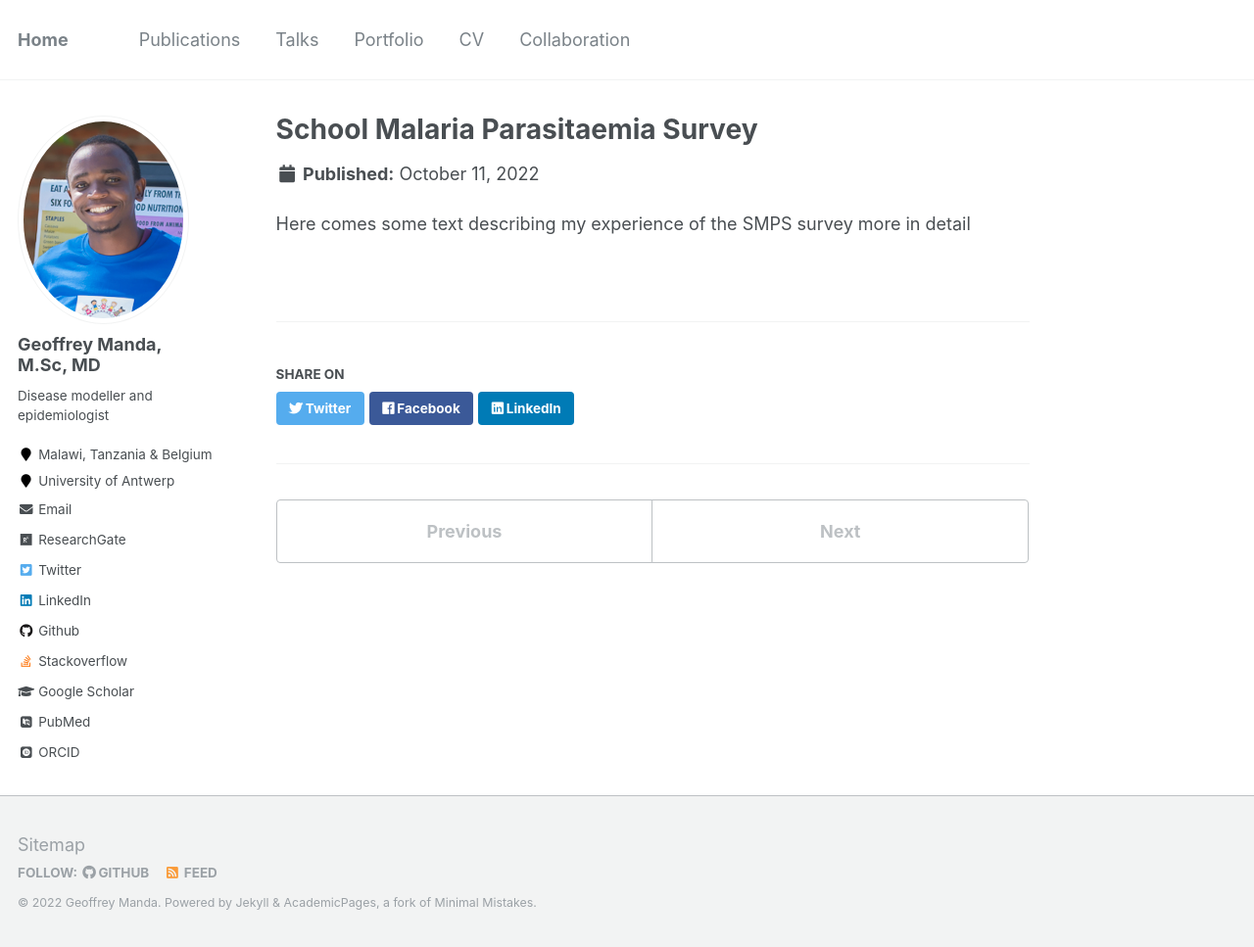
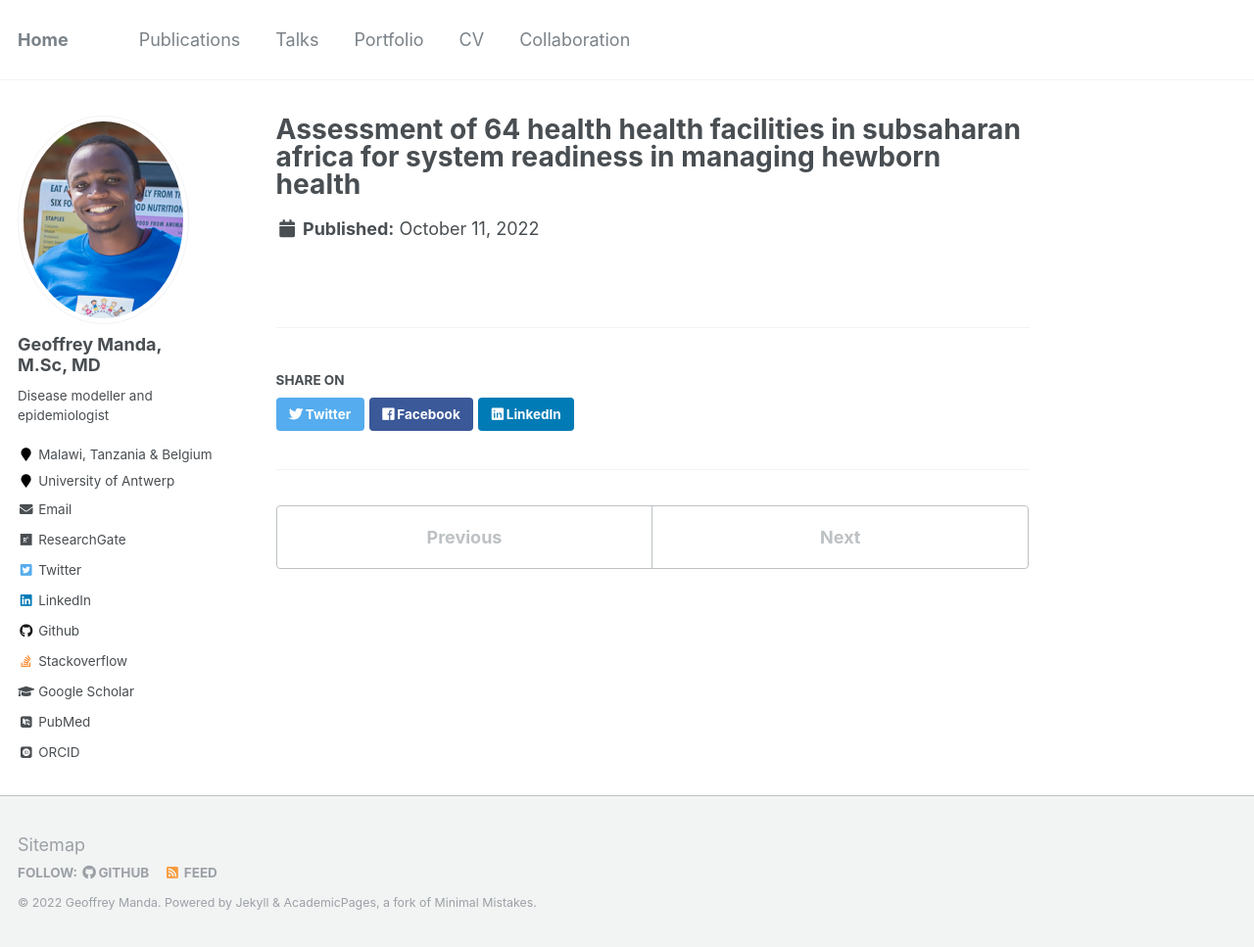
Before and after one commit to GeoffreyManda/GeoffreyManda.github.io, a Jekyll site: the page built from _portfolio/HAW.md, in a window 1280 px wide and 967 px high. Shown: the whole window at 98% size. Built offline with Jekyll 4.4.1, drawn with Linux system fonts in a browser that asks for light colours; some web fonts are replaced.

Commit message:
Update HAW.md

```diff
--- a/_portfolio/HAW.md
+++ b/_portfolio/HAW.md
@@ -1,7 +1,10 @@
 ---
-title: "School Malaria Parasitaemia Survey "
-excerpt: "During my master studies I spent 6 months in Tanzania to support data collection and analysis of the school survey, conducted by the National Malaria Control Programme. <br/><img src='/images/20150521_125337.jpg'>"
+title: "Assessment of 64 health health facilities in subsaharan africa for system readiness in managing hewborn health"
+excerpt: "After my M.Sc study, I spent 6 months managing data for the NEST360 data and developing the newborn toolkit in collaboration with UNICEF.
+This toolkit brings together knowledge, experiences, resources, and learnings for implementing small and sick newborn care services. This toolkit can be found [here](https://www.newborntoolkit.org/).
+<br/>
+<img src='/images/newborn_toolkit.png'>"
+
+
 collection: portfolio
 ---
-
-Here comes some text describing my experience of the SMPS survey more in detail
```
